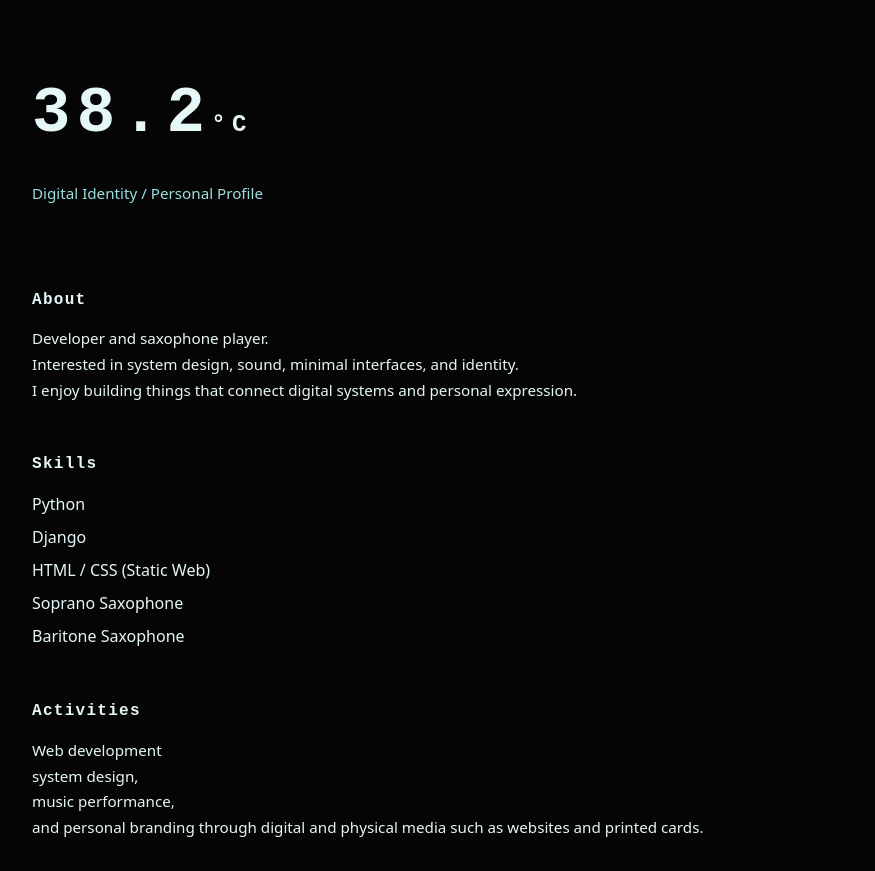
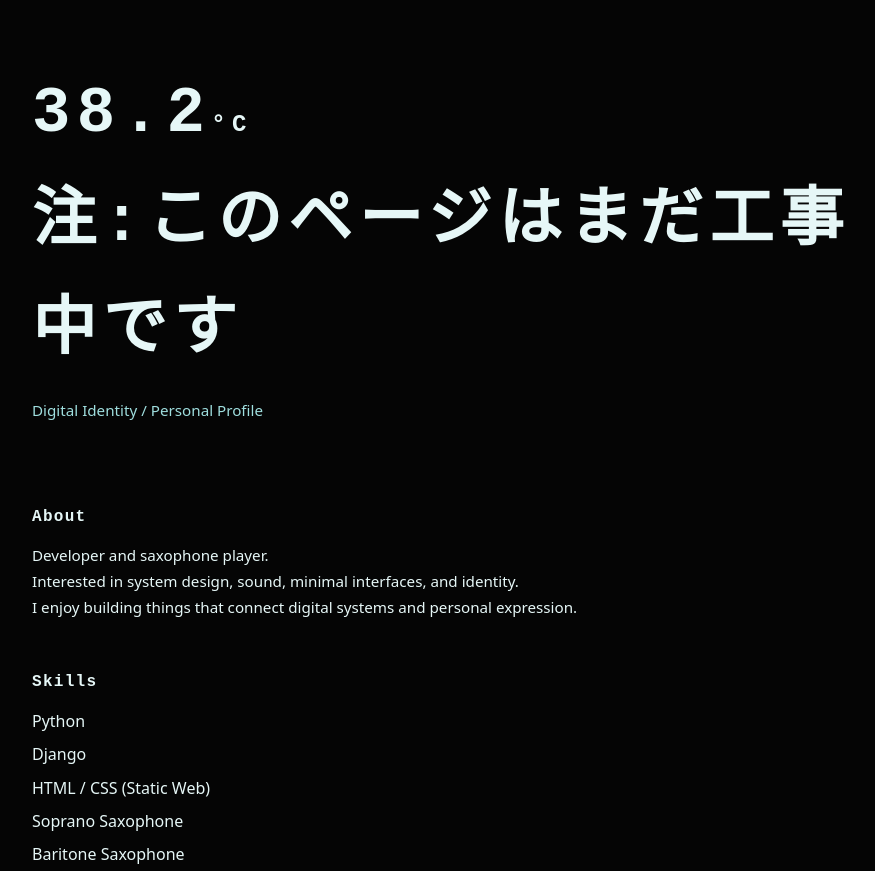
Before and after one commit to 38-2degrees/github.io, a plain HTML site: page a.html in a window 1280 px wide. Shown: the top 871 px of the page, without its empty margins (178-1053 px from the left). Drawn offline with Linux system fonts and the light colour scheme.

Commit message:
Add note about page being under construction

```diff
--- a/a.html
+++ b/a.html
@@ -15,6 +15,7 @@
   <!-- HERO -->
   <section class="hero">
     <h1 class="temp">38.2<span>°C</span></h1>
+    <h2 class="temp">注:このページはまだ工事中です</h2>
     <p class="tagline">Digital Identity / Personal Profile</p>
   </section>
 
```
